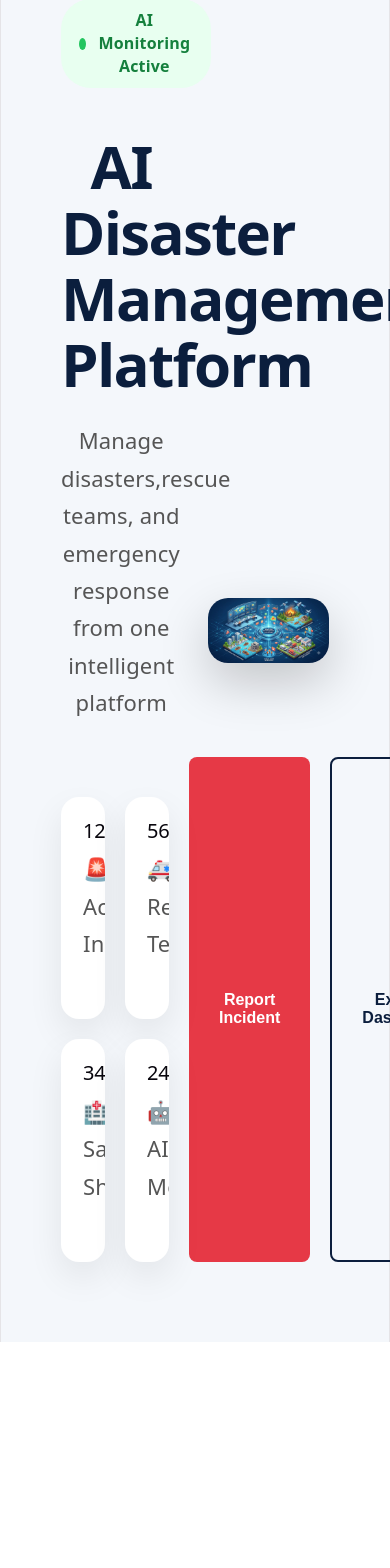
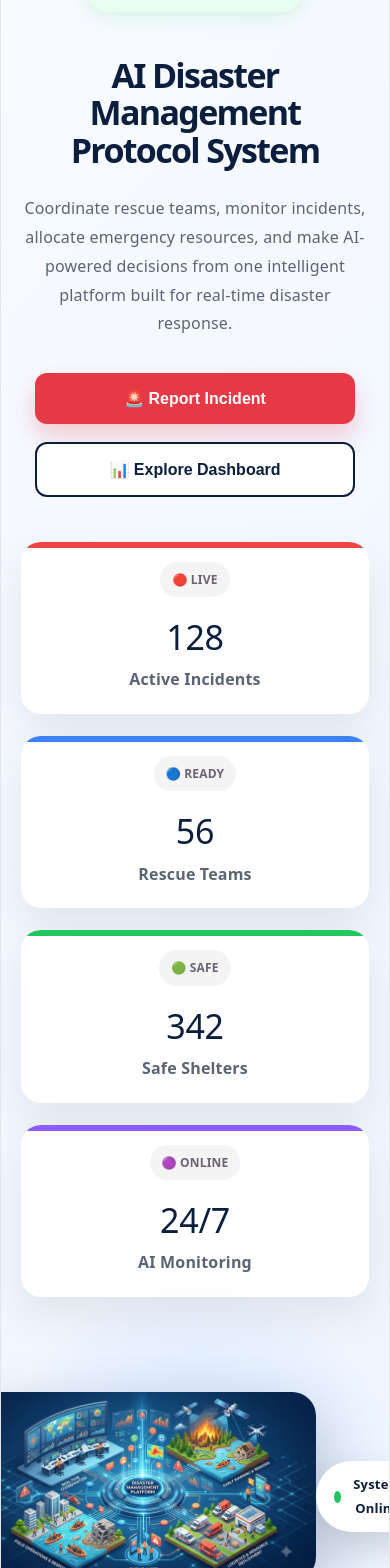
Before and after one commit to SouradeepMandal/Disaster-Management-Protocol, a React app in the folder frontend/: page / in a window 390 px wide. Shown: the part 200-1768 px from the top of the page. Before the commit the page ends 1542 px from the top, so only its background shows below. Built offline with nearby package versions, Linux system fonts and the light colour scheme; the HTML template or start-up script is replaced by a standard one.

Commit message:
some rearrangements done

```diff
--- a/frontend/src/components/Hero.css
+++ b/frontend/src/components/Hero.css
@@ -2,119 +2,36 @@
     display:flex;
     justify-content:space-between;
     align-items:center;
-
-    padding:80px 60px;
-
-    background:#f4f7fb;
+    gap:70px;
+    padding:90px 80px;
+    background:linear-gradient(135deg,#f8fbff,#eef5ff);
+    min-height:100vh;
+    overflow:hidden;
 }
 
 .hero-text{
-    width:45%;
-}
-
-.hero-text h1{
-    font-size:60px;
-    font-weight:700;
-    line-height:1.1;
-    color:#0B1E3D;
-    margin-bottom:25px;
-}
-
-.hero-text p{
-    font-size:22px;
-    color:#555;
-    margin-bottom:35px;
-    line-height:1.7;
-}
-
-.hero-buttons{
-    display:flex;
-    gap:20px;
-}
-
-.primary-btn{
-    background:#e63946;
-    color:white;
-    border:none;
-    padding:15px 30px;
-    border-radius:8px;
-    cursor:pointer;
-    font-size:16px;
-    font-weight:bold;
-    transition:0.3s ease;
-}
-
-.primary-btn:hover{
-    background:#cf2d3a;
-}
-
-.secondary-btn{
-    background:transparent;
-    color:#0B1E3D;
-    border:2px solid #0B1E3D;
-    padding:15px 30px;
-    border-radius:8px;
-    cursor:pointer;
-    font-size:16px;
-    font-weight:bold;
-    transition:0.3s ease;
-}
-
-.secondary-btn:hover{
-    background:#0B1E3D;
-    color:white;
-}
-
-.hero-image{
-    width:45%;
-    display:flex;
-    justify-content:center;
-}
-
-.hero-image img{
-    width:100%;
-    max-width:500px;
-
-    border-radius:20px;
-
-    box-shadow:0 20px 50px rgba(0,0,0,0.20);
-
-    transition:
-        transform .4s ease,
-        box-shadow .4s ease;
-}
-
-.hero-image img:hover{
-    transform:translateY(-8px) scale(1.02);
-    box-shadow:0 35px 70px rgba(0,0,0,0.30);
+    flex:1;
 }
 
 .status-badge{
     display:inline-flex;
     align-items:center;
     gap:10px;
-
     background:#E8FFF0;
     color:#15803D;
-
     padding:10px 18px;
-
-    border-radius:30px;
-
+    border-radius:50px;
+    font-size:15px;
     font-weight:600;
-
     margin-bottom:25px;
+    box-shadow:0 5px 20px rgba(34,197,94,.15);
 }
 
 .status-dot{
-    display:inline-block;
     width:12px;
     height:12px;
-
     background:#22C55E;
-
     border-radius:50%;
-
     animation:pulse 2s infinite;
 }
 
@@ -134,24 +51,436 @@
 
 }
 
+.hero-text h1{
+    font-size:64px;
+    line-height:1.1;
+    color:#0B1E3D;
+    font-weight:800;
+    margin-bottom:25px;
+}
+
+.hero-text p{
+    font-size:20px;
+    color:#5A6474;
+    line-height:1.8;
+    max-width:650px;
+    margin-bottom:35px;
+}
+
+.hero-buttons{
+    display:flex;
+    gap:18px;
+    flex-wrap:wrap;
+    margin-bottom:45px;
+}
+
+.primary-btn{
+    background:#E63946;
+    color:white;
+    border:none;
+    padding:16px 34px;
+    border-radius:12px;
+    cursor:pointer;
+    font-size:16px;
+    font-weight:700;
+    transition:.3s;
+    box-shadow:0 12px 25px rgba(230,57,70,.25);
+}
+
+.primary-btn:hover{
+    transform:translateY(-4px);
+    background:#cf2d3a;
+    box-shadow:0 18px 35px rgba(230,57,70,.35);
+}
+
+.secondary-btn{
+    background:white;
+    color:#0B1E3D;
+    border:2px solid #0B1E3D;
+    padding:16px 34px;
+    border-radius:12px;
+    cursor:pointer;
+    font-size:16px;
+    font-weight:700;
+    transition:.3s;
+}
+
+.secondary-btn:hover{
+    background:#0B1E3D;
+    color:white;
+    transform:translateY(-4px);
+}
+
 .hero-stats{
     display:grid;
     grid-template-columns:repeat(2,1fr);
-    gap:20px;
-    margin-top:40px;
+    gap:22px;
 }
 
 .stat-card{
     background:white;
-    border-radius:18px;
-    padding:22px;
-    box-shadow:0 15px 35px rgba(0,0,0,.08);
+    border-radius:20px;
+    overflow:hidden;
+    position:relative;
+    padding:24px;
+    box-shadow:0 18px 45px rgba(0,0,0,.08);
     transition:.35s;
-    position:relative;
-    overflow:hidden;
 }
 
 .stat-card:hover{
     transform:translateY(-8px);
-    box-shadow:0 25px 50px rgba(0,0,0,.18);
+    box-shadow:0 28px 55px rgba(0,0,0,.15);
 }
+
+.card-top{
+    position:absolute;
+    top:0;
+    left:0;
+    width:100%;
+    height:6px;
+}
+
+.red{
+    background:#EF4444;
+}
+
+.blue{
+    background:#3B82F6;
+}
+
+.green{
+    background:#22C55E;
+}
+
+.purple{
+    background:#8B5CF6;
+}
+
+.card-status{
+    display:inline-block;
+    background:#F4F4F4;
+    padding:6px 12px;
+    border-radius:30px;
+    font-size:13px;
+    font-weight:700;
+    margin-bottom:20px;
+}
+
+.stat-card h2{
+    font-size:40px;
+    color:#0B1E3D;
+    margin-bottom:8px;
+}
+
+.stat-card p{
+    margin:0;
+    color:#5A6474;
+    font-size:16px;
+    font-weight:600;
+}
+/* ===========================
+   HERO IMAGE
+=========================== */
+
+.hero-image{
+    flex:1;
+    display:flex;
+    justify-content:center;
+    align-items:center;
+    position:relative;
+}
+
+.hero-image::before{
+    content:"";
+    position:absolute;
+    width:420px;
+    height:420px;
+    background:radial-gradient(circle,
+    rgba(59,130,246,.18),
+    transparent 70%);
+    border-radius:50%;
+    z-index:0;
+}
+
+.hero-image img{
+    width:100%;
+    max-width:560px;
+    border-radius:24px;
+    position:relative;
+    z-index:2;
+
+    box-shadow:
+        0 25px 60px rgba(0,0,0,.22);
+
+    transition:
+        transform .45s ease,
+        box-shadow .45s ease;
+}
+
+.hero-image img:hover{
+
+    transform:
+        translateY(-10px)
+        scale(1.03);
+
+    box-shadow:
+        0 35px 80px rgba(0,0,0,.30);
+
+}
+
+/* ===========================
+   FLOATING BADGE
+=========================== */
+
+.image-badge{
+
+    position:absolute;
+
+    right:20px;
+    bottom:35px;
+
+    display:flex;
+    align-items:center;
+    gap:10px;
+
+    background:white;
+
+    padding:14px 22px;
+
+    border-radius:40px;
+
+    font-size:15px;
+
+    font-weight:700;
+
+    color:#0B1E3D;
+
+    z-index:5;
+
+    box-shadow:
+        0 15px 35px rgba(0,0,0,.15);
+
+}
+
+.badge-dot{
+
+    width:12px;
+    height:12px;
+
+    border-radius:50%;
+
+    background:#22C55E;
+
+    animation:pulse 2s infinite;
+
+}
+
+/* ===========================
+   CARD HOVER COLORS
+=========================== */
+
+.incidents:hover{
+
+    border:2px solid #EF4444;
+
+}
+
+.teams:hover{
+
+    border:2px solid #3B82F6;
+
+}
+
+.shelters:hover{
+
+    border:2px solid #22C55E;
+
+}
+
+.ai:hover{
+
+    border:2px solid #8B5CF6;
+
+}
+
+/* ===========================
+   RESPONSIVE
+=========================== */
+
+@media(max-width:1200px){
+
+.hero{
+
+    padding:70px 45px;
+    gap:50px;
+
+}
+
+.hero-text h1{
+
+    font-size:52px;
+
+}
+
+.hero-text p{
+
+    font-size:18px;
+
+}
+
+}
+
+@media(max-width:992px){
+
+.hero{
+
+    flex-direction:column;
+    text-align:center;
+    padding:60px 35px;
+
+}
+
+.hero-text{
+
+    width:100%;
+
+}
+
+.hero-image{
+
+    width:100%;
+    margin-top:45px;
+
+}
+
+.hero-buttons{
+
+    justify-content:center;
+
+}
+
+.hero-stats{
+
+    grid-template-columns:repeat(2,1fr);
+
+}
+
+.status-badge{
+
+    margin-left:auto;
+    margin-right:auto;
+
+}
+
+.image-badge{
+
+    right:50%;
+    transform:translateX(50%);
+    bottom:20px;
+
+}
+
+}
+
+@media(max-width:768px){
+
+.hero{
+
+    padding:50px 20px;
+
+}
+
+.hero-text h1{
+
+    font-size:40px;
+
+}
+
+.hero-text p{
+
+    font-size:17px;
+
+}
+
+.hero-buttons{
+
+    flex-direction:column;
+    align-items:center;
+
+}
+
+.primary-btn,
+.secondary-btn{
+
+    width:100%;
+    max-width:320px;
+
+}
+
+.hero-stats{
+
+    grid-template-columns:1fr;
+
+}
+
+.hero-image img{
+
+    max-width:100%;
+
+}
+
+.image-badge{
+
+    position:relative;
+
+    right:auto;
+    bottom:auto;
+
+    transform:none;
+
+    margin-top:20px;
+
+}
+
+}
+
+@media(max-width:480px){
+
+.hero-text h1{
+
+    font-size:34px;
+
+}
+
+.hero-text p{
+
+    font-size:16px;
+
+}
+
+.stat-card{
+
+    padding:20px;
+
+}
+
+.stat-card h2{
+
+    font-size:34px;
+
+}
+
+.card-status{
+
+    font-size:12px;
+
+}
+
+.image-badge{
+
+    font-size:13px;
+    padding:12px 18px;
+
+}
+
+}
--- a/frontend/src/components/Hero.jsx
+++ b/frontend/src/components/Hero.jsx
@@ -1,52 +1,112 @@
 import "./Hero.css";
 import heroImage from "../assets/disaster2.jpeg";
-function Hero(){
-    return(
+
+function Hero() {
+  return (
     <section className="hero">
+      {/* Left Section */}
       <div className="hero-text">
+
         <div className="status-badge">
           <span className="status-dot"></span>
           AI Monitoring Active
         </div>
-                <h1>AI Disaster Management Platform</h1>
+
+        <h1>
+          AI Disaster Management
+          <br />
+          Protocol System
+        </h1>
+
         <p>
-                    Manage disasters,rescue teams, and emergency response from one intelligent platform
+          Coordinate rescue teams, monitor incidents, allocate emergency
+          resources, and make AI-powered decisions from one intelligent
+          platform built for real-time disaster response.
         </p>
+
+        {/* Buttons */}
         <div className="hero-buttons">
+          <button className="primary-btn">
+            🚨 Report Incident
+          </button>
+
+          <button className="secondary-btn">
+            📊 Explore Dashboard
+          </button>
+        </div>
+
+        {/* Statistics */}
         <div className="hero-stats">
 
-                        <div className="stat-card">
+          <div className="stat-card incidents">
+            <div className="card-top red"></div>
+
+            <span className="card-status">
+              🔴 LIVE
+            </span>
+
             <h2>128</h2>
-                            <p>🚨 Active Incidents</p>
+
+            <p>Active Incidents</p>
           </div>
 
-                        <div className="stat-card">
+          <div className="stat-card teams">
+            <div className="card-top blue"></div>
+
+            <span className="card-status">
+              🔵 READY
+            </span>
+
             <h2>56</h2>
-                            <p>🚑 Rescue Teams</p>
+
+            <p>Rescue Teams</p>
           </div>
 
-                        <div className="stat-card">
+          <div className="stat-card shelters">
+            <div className="card-top green"></div>
+
+            <span className="card-status">
+              🟢 SAFE
+            </span>
+
             <h2>342</h2>
-                            <p>🏥 Safe Shelters</p>
+
+            <p>Safe Shelters</p>
           </div>
 
-                        <div className="stat-card">
+          <div className="stat-card ai">
+            <div className="card-top purple"></div>
+
+            <span className="card-status">
+              🟣 ONLINE
+            </span>
+
             <h2>24/7</h2>
-                            <p>🤖 AI Monitoring</p>
+
+            <p>AI Monitoring</p>
           </div>
 
         </div>
-                    <button className="primary-btn">Report Incident</button>
-                    <button className="secondary-btn">Explore Dashboard</button>
+
       </div>
-            </div>
+
+      {/* Right Section */}
       <div className="hero-image">
+
         <img
           src={heroImage}
-                    alt="Disaster Management"
+          alt="AI Disaster Management"
         />
+
+        <div className="image-badge">
+          <span className="badge-dot"></span>
+          System Online
         </div>
+
+      </div>
+
     </section>
   );
 }
+
 export default Hero;
```
Lines whose indentation alone changed are shown as unchanged.
